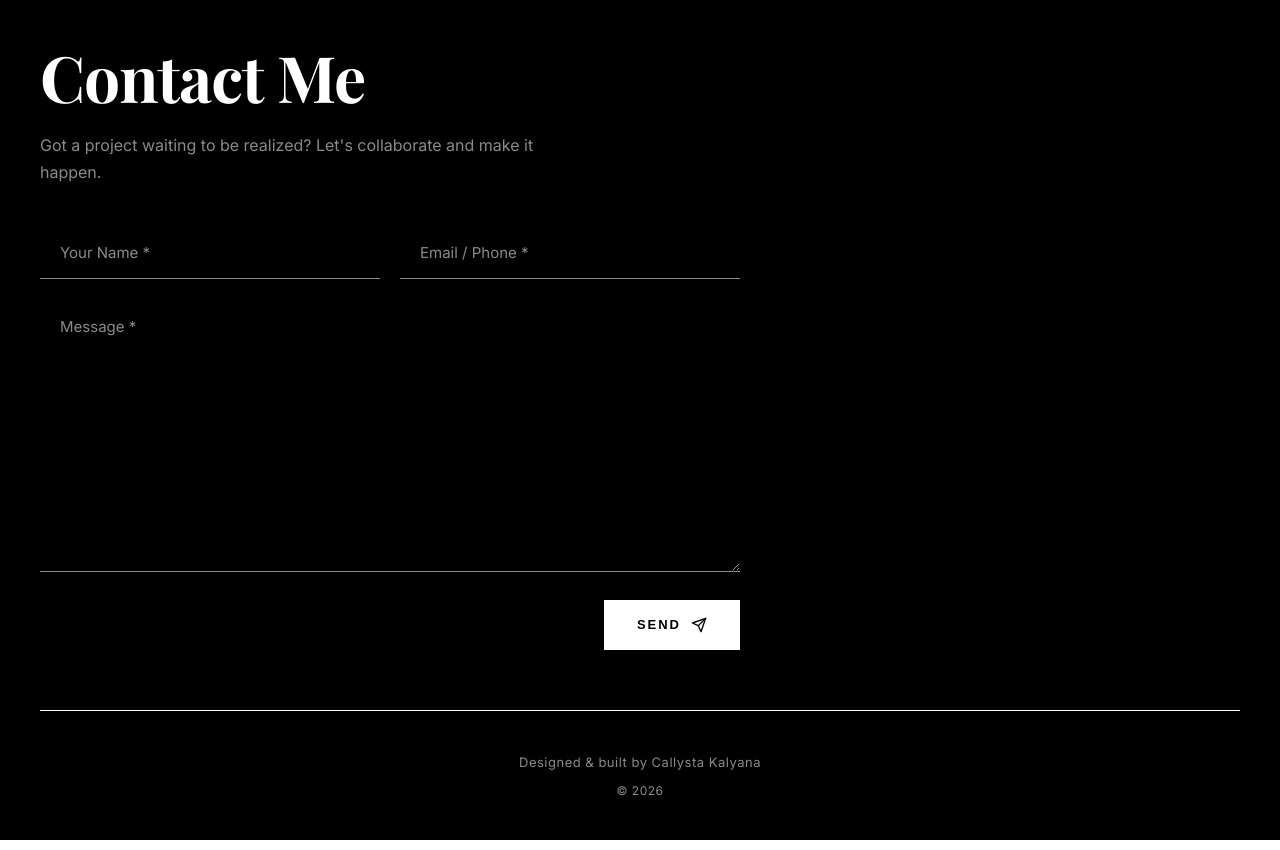
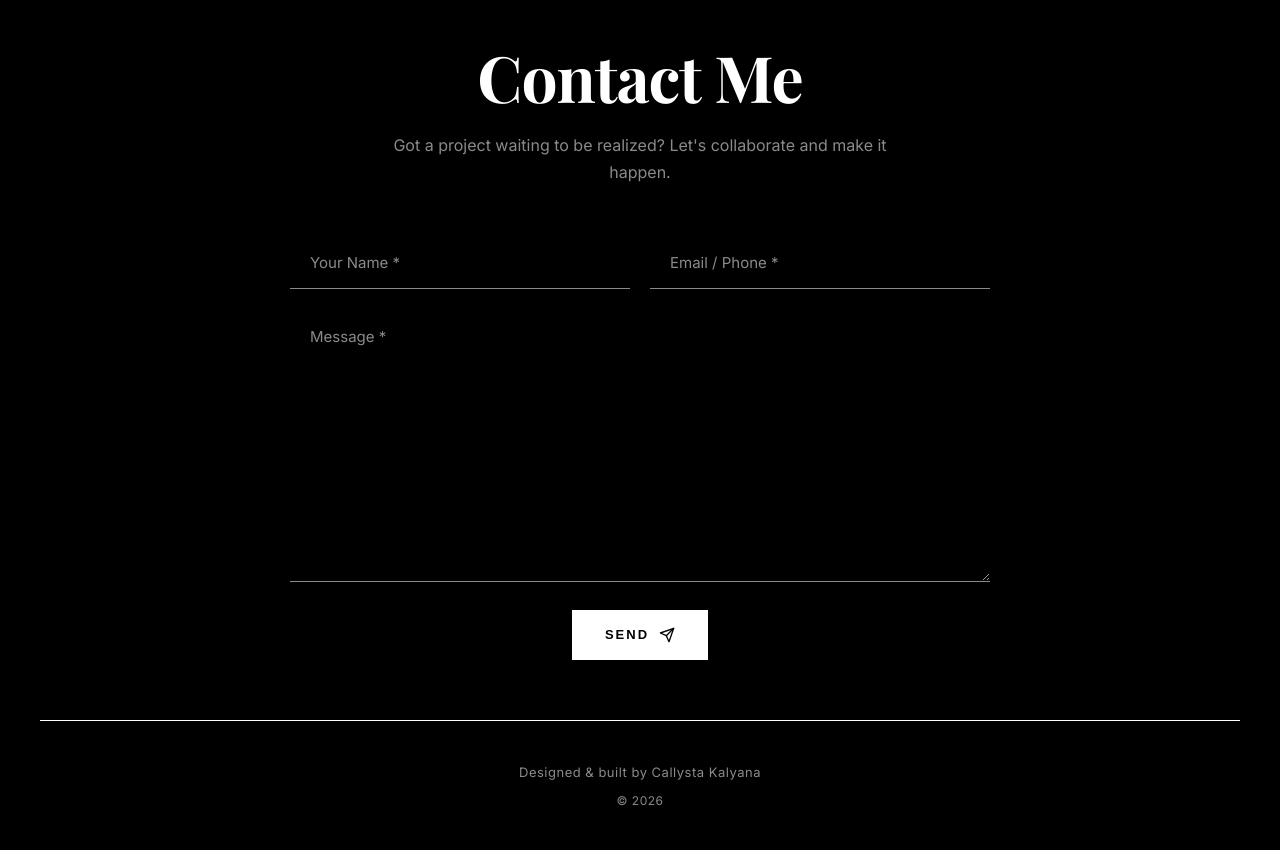
Before and after one commit to callyjia/my-portfolio, a Vue app: page / in a window 1280 px wide. Shown: the part 3440-4290 px from the top of the page. Built offline with nearby package versions, Linux system fonts and the light colour scheme; a web font is replaced by a local one.

Commit message:
Center the Contact section content
- Container text-align changed from left to center
- Form block centered with margin: 0 auto
- Intro paragraph centered (auto horizontal margins)
- SEND button moved from right-aligned to centered

```diff
--- a/src/components/Contact.vue
+++ b/src/components/Contact.vue
@@ -119,7 +119,7 @@ function handleSubmit() {
 }
 
 .contact-section .container {
-  text-align: left;
+  text-align: center;
   position: relative;
   z-index: 1;
   max-width: 1200px;
@@ -149,7 +149,7 @@ h2 {
   color: var(--gray-text);
   font-size: 16px;
   line-height: 1.7;
-  margin-bottom: 40px;
+  margin: 0 auto 50px;
   max-width: 500px;
 }
 
@@ -157,6 +157,7 @@ h2 {
 .contact-form {
   width: 100%;
   max-width: 700px;
+  margin: 0 auto;
 }
 
 .form-row {
@@ -204,7 +205,7 @@ h2 {
 /* Send button */
 .form-actions {
   display: flex;
-  justify-content: flex-end;
+  justify-content: center;
   margin-top: 24px;
 }
 
```
Also changed, not shown: .workbuddy-ai/memory/2026-09-29.md (added).
